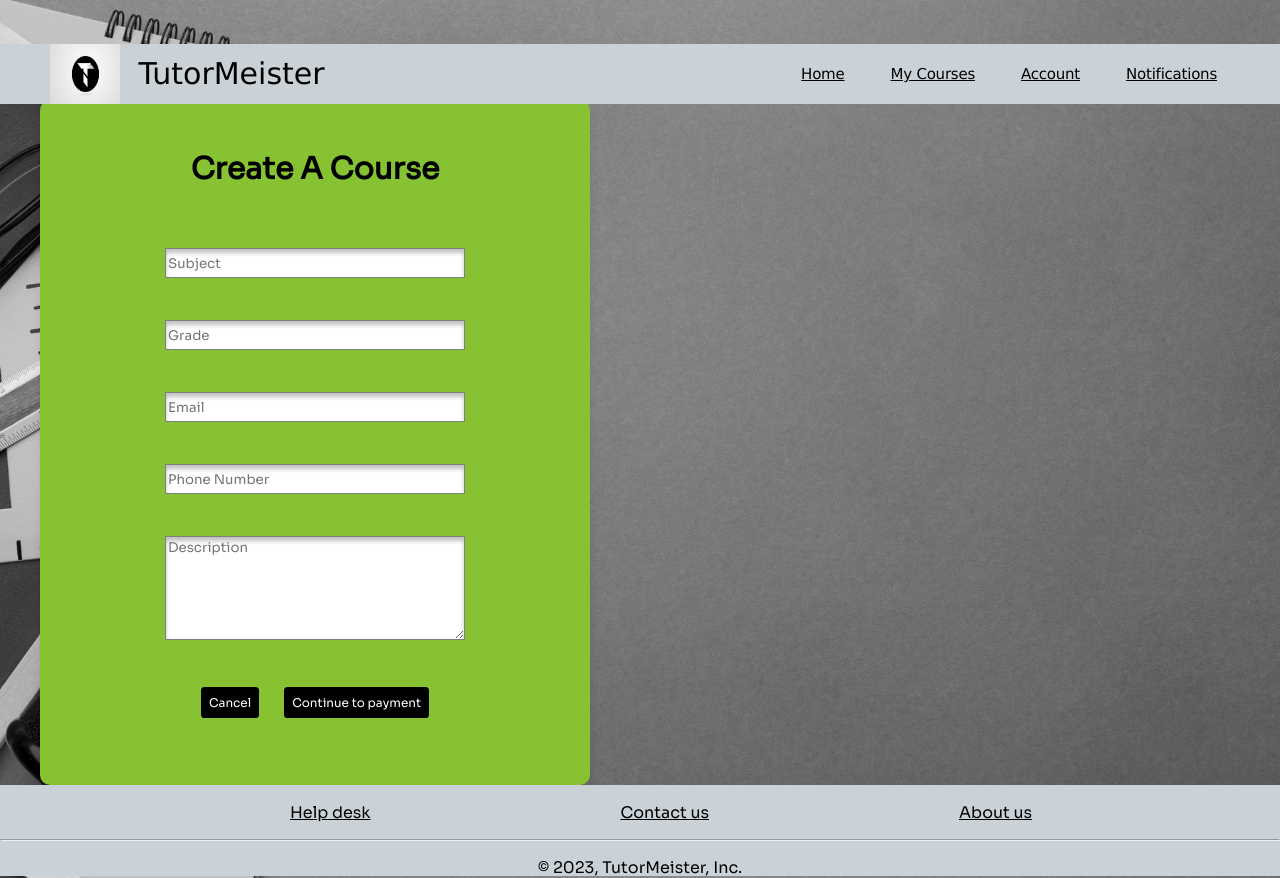
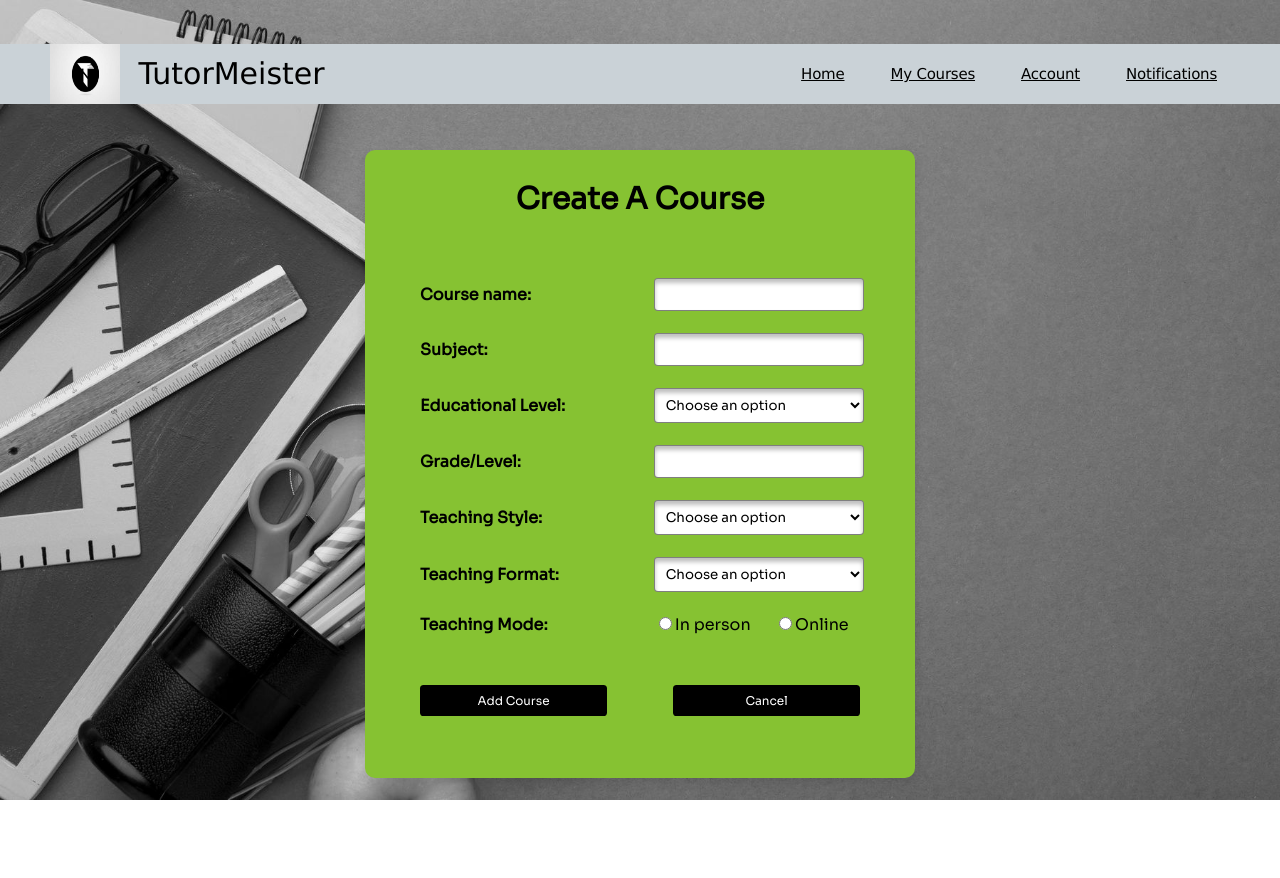
Before and after one commit to piyara2000/TutorMeister, a React (Create React App) app in the folder Views/: page /create-course in a window 1280 px wide. After the commit the page ends 800 px from the top, so only its background shows below. Built offline with nearby package versions, Linux system fonts and the light colour scheme.

Commit message:
TM-47 - Create a course-UI

```diff
--- a/Views/src/pages/createCourse.js
+++ b/Views/src/pages/createCourse.js
@@ -31,35 +31,110 @@ const CreateCourse = () => {
         </nav>
       </header>
 
-      <div className="container">
-        <form action="" className="form create-form">
+      <div className="containterCreateCourse">
+        <form action="" className="formCreate">
+          <h3 className="heading">Create A Course</h3>
           <div className="row">
-            <h3 className="heading">Create A Course</h3>
-            <center><input type="text" className="inputbox details login-details" placeholder="Subject" /></center><br /><br />
-            <center><input type="text" className="inputbox details login-details" placeholder="Grade" /></center><br /><br />
-            <center><input type="email" className="inputbox details login-details" placeholder="Email" /></center><br /><br />
-            <center><input type="number" className="inputbox details login-details" placeholder="Phone Number" /></center><br /><br />
-            <center><textarea className="inputbox details login-details textArea" placeholder="Description" rows="4" cols="50"></textarea></center><br /><br />
-            <div className="flex buttons signup-btns">
-              <div>
-                <input type="button" value="Cancel" className="button signup-btn" onClick={() => window.location.href='instructorHome.html'} />
+            <div className="flexPage2">
+              <div className="flexLabel flexCreate">
+                <label className="label-create-course">Course name:</label>
               </div>
-              <div>
-                <input type="button" value="Continue to payment" className="button signup-btn" onClick={() => window.location.href=''} />
+              <div className="flexLabalCreate">
+                <input type="text" className="richText" id="courseName" placeholder="" />
               </div>
-            </div><br />
+            </div>
+            <div className="flexPage2">
+              <div className="flexLabel flexCreate">
+                <label className="label-create-course">Subject:</label>
+              </div>
+              <div className="flexLabalCreate">
+                <input type="text" className="richText" id="Subject" placeholder="" />
+              </div>
+            </div>
+            <div className="flexPage2">
+              <div className="flexLabel flexCreate">
+                <label className="label-create-course">Educational Level:</label>
+              </div>
+              <div className="flexLabalCreate">
+                <select id="educationalLevel" className="educational-qualification">
+                  <option value="" disabled selected>Choose an option</option>
+                  <option value="school">School</option>
+                  <option value="higherEducation">Higher Education</option>
+                  <option value="undergraduate">Undergraduate</option>
+                </select>
+              </div>
+            </div>
+            <div className="flexPage2">
+              <div className="flexLabel flexCreate">
+                <label className="label-create-course">Grade/Level:</label>
+              </div>
+              <div className="flexLabalCreate">
+                <input type="text" className="richText" id="Grade " placeholder="" />
+              </div>
+            </div>
+            <div className="flexPage2">
+              <div className="flexLabel flexCreate">
+                <label className="label-create-course">Teaching Style:</label>
+              </div>
+              <div className="flexLabalCreate">
+                <select id="teachingStyle" className="educational-qualification">
+                  <option value="" disabled selected>Choose an option</option>
+                  <option value="visual">Visual</option>
+                  <option value="auditory">Auditory</option>
+                  <option value="kinesthetic">Kinesthetic</option>
+                </select>
+              </div>
+            </div>
+            <div className="flexPage2">
+              <div className="flexLabel flexCreate">
+                <label className="label-create-course">Teaching Format:</label>
+              </div>
+              <div className="flexLabalCreate">
+                <select id="teachingFormat" className="educational-qualification">
+                  <option value="" disabled selected>Choose an option</option>
+                  <option value="oneOnOne">One-on-one</option>
+                  <option value="group">Group</option>
+                  <option value="both">Both</option>
+                </select>
+              </div>
+            </div>
+            <div className="flexPage2">
+              <div className="flexLabel flexCreate">
+                <label className="label-create-course">Teaching Mode:</label>
+              </div>
+              <div className="flexLabelCreateRadio">
+                <div class="optionGroup">
+                  <input type="radio" id="inPerson" name="learningMode" value="inPerson" className="radioButton" />
+                  <label for="inPerson">In person</label>
+                </div>
+                <div class="optionGroup">
+                  <input type="radio" id="online" name="learningMode" value="online" className="radioButton" />
+                  <label for="online">Online</label>
+                </div>
+              </div>
+            </div>
+            <div className="flex3Page2">
+              <div className="flexBox">
+                <input
+                  id='btnAddCourse'
+                  type="button"
+                  value="Add Course"
+                  className="button register-btn"
+                  onClick={() => window.location.href = '/instructor-home'}
+                />
+              </div>
+              <div className="flexBox">
+                <input
+                  id='btnCancel'
+                  type="button"
+                  value="Cancel"
+                  className="button signInstructor-btn"
+                  onClick={() => window.location.href = '/instructor-home'}
+                />
+              </div>
+            </div>
           </div>
         </form>
-      </div>
-
-      <div className="create-footer">
-        <ul>
-          <li><a href="">Help desk</a></li>
-          <li><a href="">Contact us</a></li>
-          <li><a href="">About us</a></li>
-        </ul>
-        <hr />
-        <p><center>© 2023, TutorMeister, Inc.</center></p>
       </div>
     </>
   );
--- a/Views/src/pages/css/createCourse.css
+++ b/Views/src/pages/css/createCourse.css
@@ -1,13 +1,50 @@
-.create-form{
+.containterCreateCourse{
+    display: flex;
+    justify-content: center;
+    align-items: center;
+    padding: 20px;
+    padding-top: 50px;
     margin-top: 100px;
 }
 
-.create-footer{
-    padding-top: 1px;
-    width: 100%;
-    height: 90px;
-    background-color:#CAD2D7;
+.flexCreate{
+    padding-left: 10%;
 }
+
+.flexLabalCreate{
+    display: flex;
+    flex: 1 1;
+    flex-wrap: wrap;
+    align-content: center;
+    padding-right: 5%;
+}
+
+.flexLabelCreateRadio{
+    display: flex;
+    flex: 1 1;
+    justify-content: flex-start;
+    gap: 10%;
+    flex-wrap: wrap;
+    flex-direction: row;
+    padding-right: 5%;
+}
+
+.formCreate{
+    width: 550px;
+    background: #86C232;
+    box-shadow: 0 5px 10px rgba(0, 0, 0, .1);
+    padding-bottom: 5%;
+    /* padding-top: 5%; */
+    border-radius: 10px;
+}
+
+.label-create-course{
+    font-weight: bold;
+    text-align: center;
+    color: black;
+}
+
+
 
 .create-footer a{
     font-size: 16px;
```
